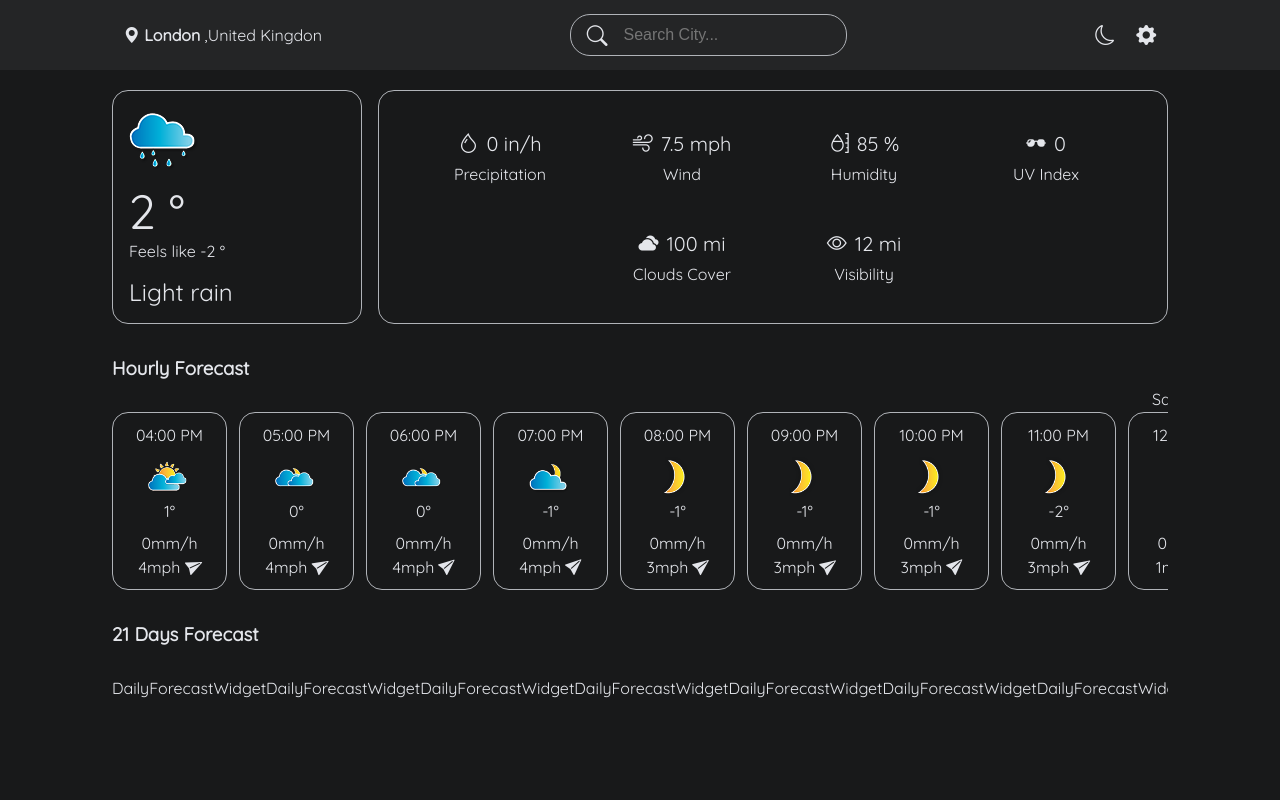
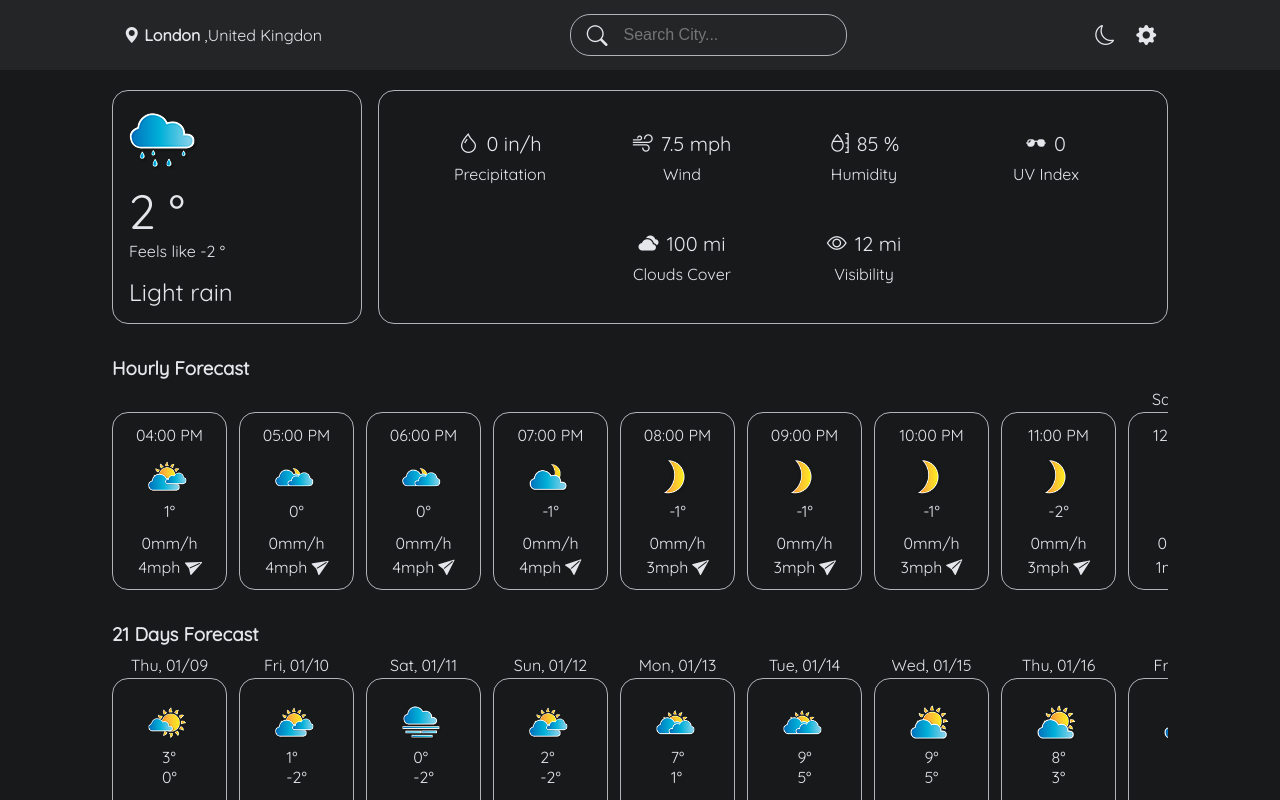
Before and after one commit to puviekanth/weather-forecast-app, a React (Create React App) app: page / in a window 1280 px wide. Built offline with nearby package versions, Linux system fonts and the light colour scheme.

Commit message:
Done with the static daily forecast, starting the horizontal scroll

```diff
--- a/src/components/DailyForecastWidget.js
+++ b/src/components/DailyForecastWidget.js
@@ -1,8 +1,58 @@
-function DailyForecastWidget(){
+import WeatherIcon from "./WeatherIcon";
+function DailyForecastWidget({data}){
+   const {
+    day,
+    icon,
+    temperature_max,
+    temperature_min,
+    precipitation,
+    summary} = data;
+
+
+
+    const now_date = {
+        day : new Intl.DateTimeFormat(navigator.language,{
+            weekday:'short',
+            day:'2-digit',
+            month:'2-digit'
+        }).format (new Date()) ,
+
+    };
+
+
+    const weather_date = {
+        day : new Intl.DateTimeFormat(navigator.language,{
+            weekday:'short',
+            day:'2-digit',
+            month:'2-digit'
+        }).format (new Date(day)) ,
+
+    };
+
+weather_date.day = now_date.day===weather_date.day?'Today':weather_date.day
+
+
+
     return(
         <>
-        <div>
-            DailyForecastWidget
+        <div className="widget" >
+            <div className="day">
+                {weather_date.day}
+            </div>
+
+            <div className="icon-temp">
+                <div className="icon">
+                    <WeatherIcon iconNumber={icon} summary={summary} />
+                </div>
+                <div className="temperature">
+                    <div className="max">{Math.round(temperature_max)}&deg;</div>
+                    <div className="min">{Math.round(temperature_min)}&deg;</div>
+                </div>
+            </div>
+            <div className="precipitation">
+                {Math.round(precipitation.total)}mm/h
+            </div>
+
         </div>
         </>
     );
--- a/src/styles/components/Main.scss
+++ b/src/styles/components/Main.scss
@@ -5,10 +5,14 @@
   padding: 20px 0;
   height: $main-height;
 
-  overflow-y: auto;
+  overflow-y:visible;
   overflow-x: hidden;
 
   @media only screen and (max-width: 821px) {
     margin: 0 2rem;
   }
 }
+
+::-webkit-scrollbar{
+  display: none;
+}
```
